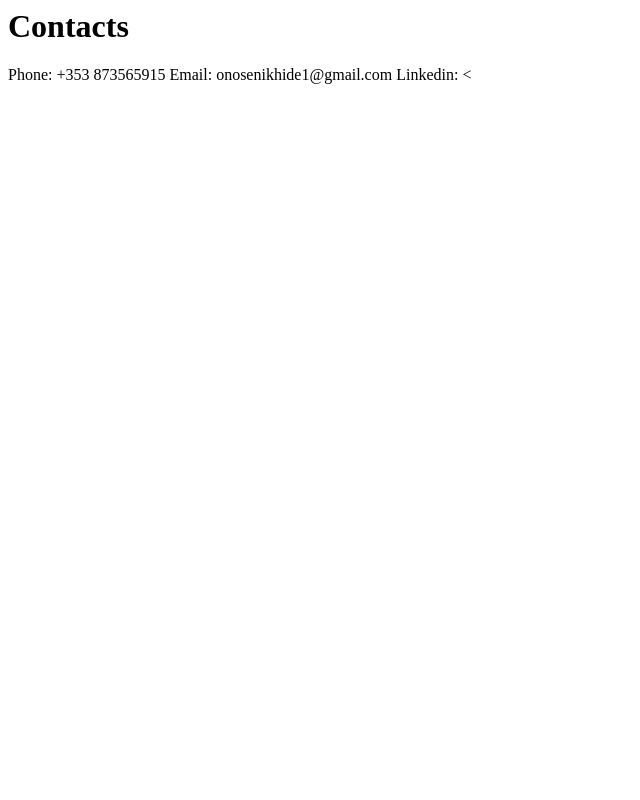
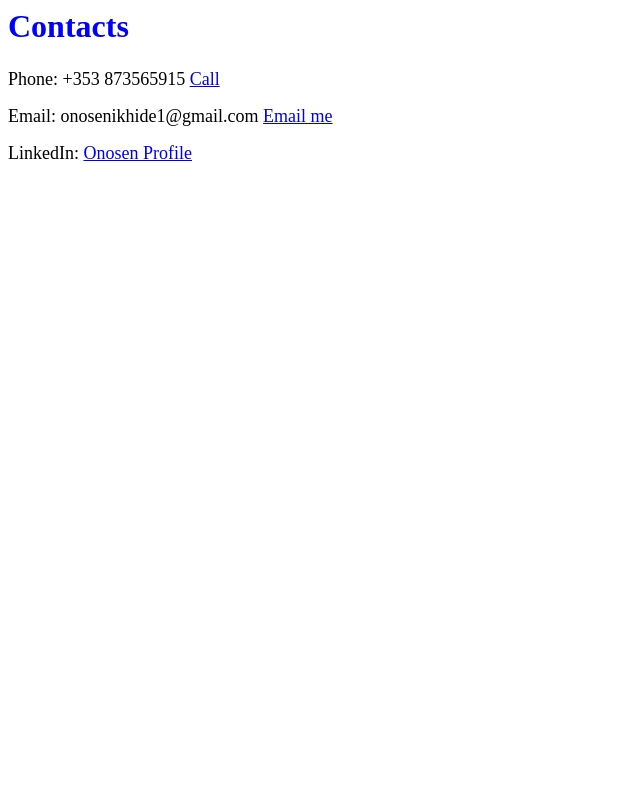
Before and after one commit to ono033/flasktutorial, a Flask app: page /views/Contact in a window 1280 px wide. Shown: the whole page, without its empty margins (0-640 px from the left). Run offline with Flask 3, Linux system fonts and the light colour scheme.

Commit message:
1st commit

```diff
--- a/static/styles.css
+++ b/static/styles.css
@@ -174,3 +174,18 @@ nav ul li:hover .dropdown-content {
     padding:20px;
     background-color: rgb(128, 136, 155);
 }
+
+                /* Contact Page */
+
+.contactlist {
+    list-style-type: none; /* Remove default bullet points */
+    padding: 0; /* Remove default padding */
+    margin: 0; /* Remove default margin */
+}
+
+/* Style each list item */
+.contactlist li {
+    margin-bottom: 10px; /* Add some space between list items */
+    font-size: 18px; /* Adjust font size */
+    line-height: 1.5; /* Adjust line height for readability */
+}
--- a/templates/Contact.html
+++ b/templates/Contact.html
@@ -1,10 +1,11 @@
+<link rel="stylesheet" type="text/css" href="{{ url_for('static', filename='styles.css') }}">
+
 <h1>Contacts</h1>
 
 <body>
-    Phone: +353 873565915
-
-    Email: onosenikhide1@gmail.com
-
-    Linkedin: <
-
+    <ul class="contactlist">
+        <li>Phone: +353 873565915 <a href="tel:+353873565915">Call</a></li>
+        <li>Email: onosenikhide1@gmail.com <a href="mailto:onosenikhide1@gmail.com">Email me</a></li>
+        <li>LinkedIn: <a href="https://www.linkedin.com/in/onosen-ikhide" target ="blank">Onosen Profile </a></li>
+     </ul>
 </body>
```
